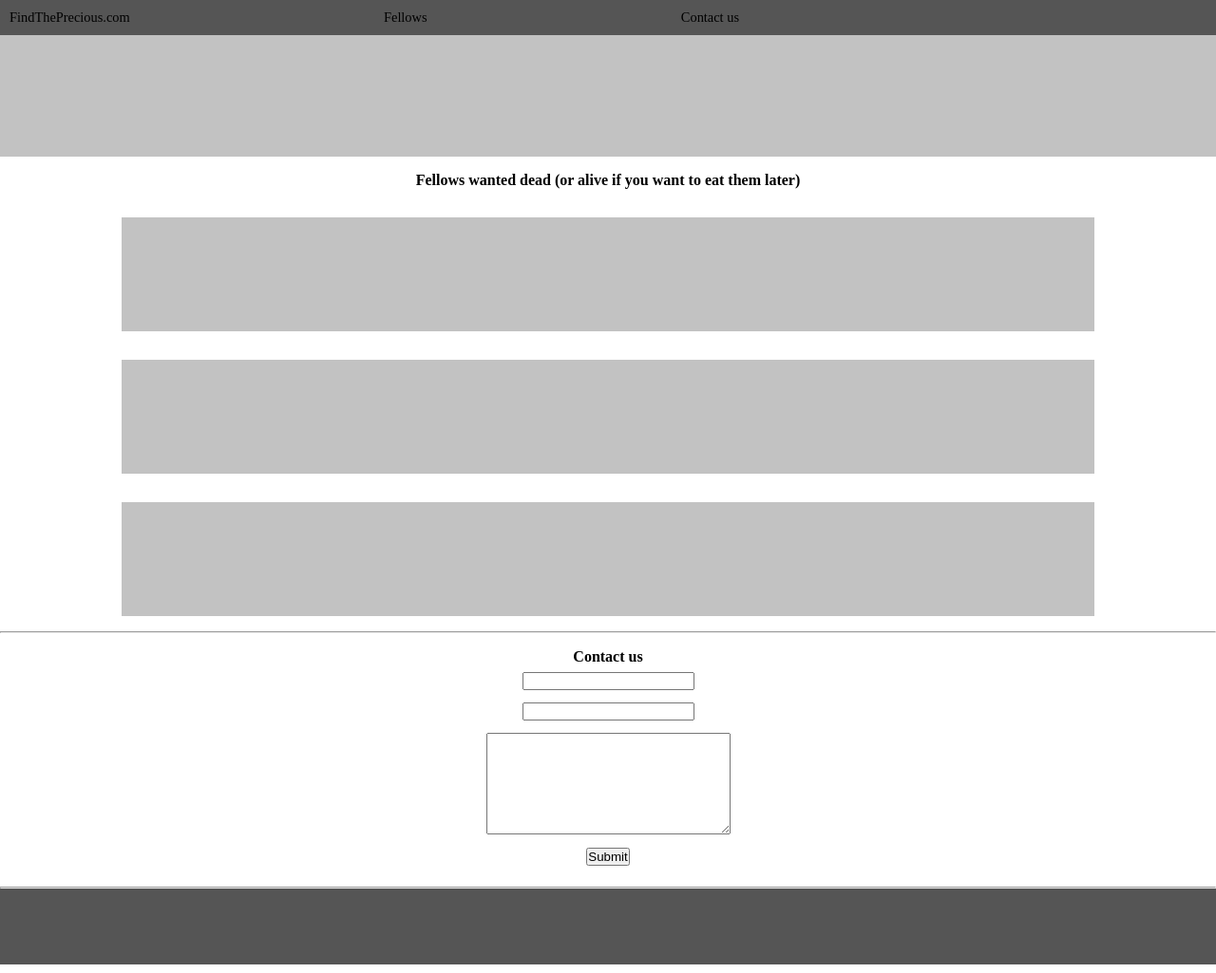
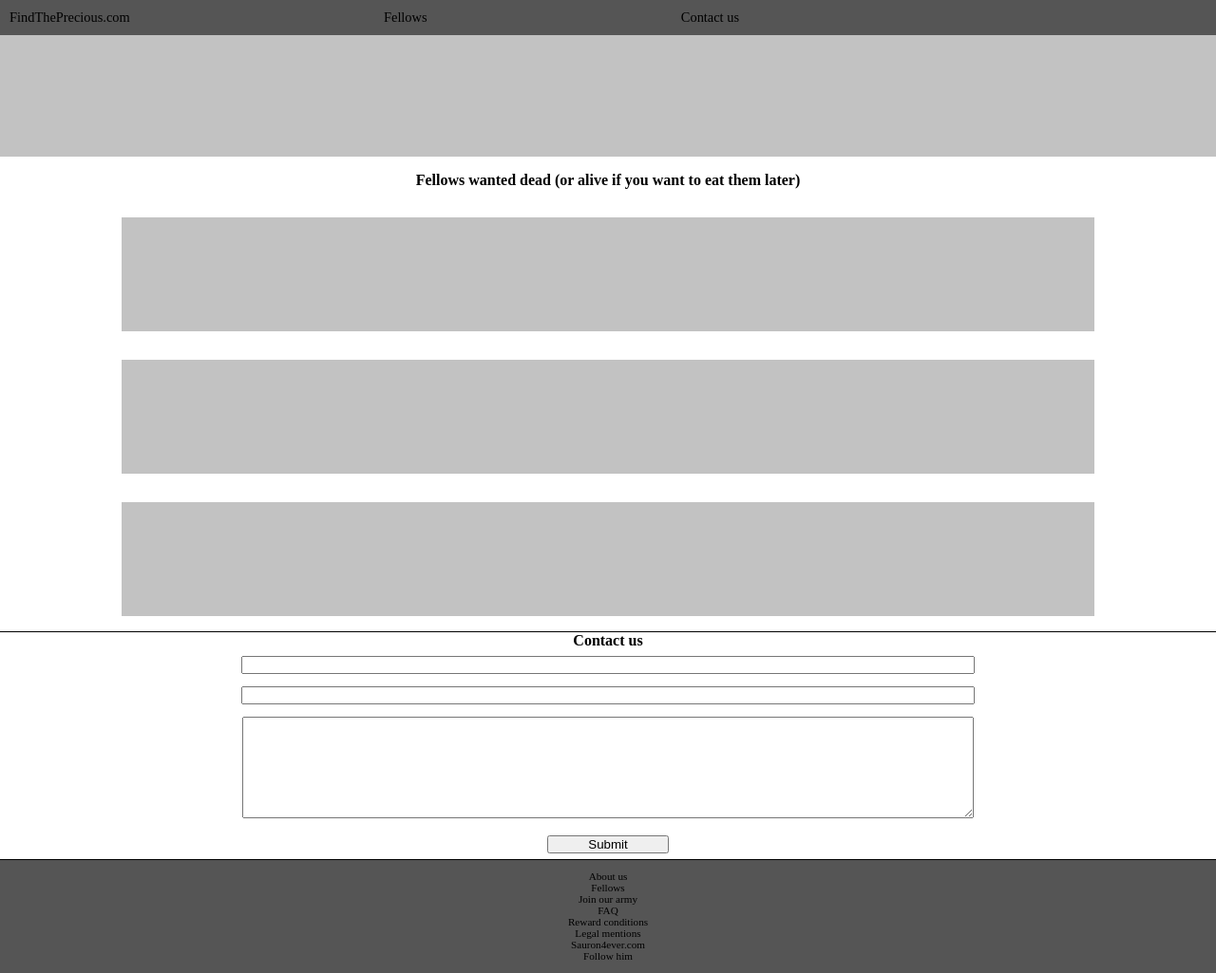
Before and after one commit to AlainD9/FindThatPrecious, a plain HTML site: page Integration/index.html in a window 1280 px wide. Shown: the whole page at 95% size. Drawn offline with Linux system fonts and the light colour scheme.

Commit message:
everything is done, except submit button that needs to be pushed to the right

```diff
--- a/Integration/index.html
+++ b/Integration/index.html
@@ -30,7 +30,6 @@
                 <li> <br> </li>
             </ul>
         </section>
-    <hr>
     </main>
     <form>
         <h2>
@@ -38,11 +37,20 @@
         </h2>
         <input type="text" id="name">
         <input type="email" id="email">
-        <textarea name="Message" id="message" cols="30" rows="7"></textarea>
+        <textarea name="Message" id="message" cols="30" rows="7"></textarea><br>
         <input type="submit">
-        <hr>
     </form>
     <footer>
+        <div class="footerDiv">
+            <a href="#">About us</a>
+            <a href="#">Fellows</a>
+            <a href="#">Join our army</a>
+            <a href="#">FAQ</a>
+            <a href="#">Reward conditions</a>
+            <a href="#">Legal mentions</a>
+            <a href="#">Sauron4ever.com</a>
+            <a href="#">Follow him</a>
+        </div>
     </footer>
 </body>
 </html>
--- a/Integration/style.css
+++ b/Integration/style.css
@@ -56,27 +56,36 @@ section ul li{
   background: rgb(194, 194, 194);
 }
 
-main hr {
-  margin: 1em 0;
-}
-
-body form{
-  display: flex;
+form{
+  margin-top: 1em;
+  border-top: 1px;
+  border-top-style: solid;
   flex-direction: column;
 }
 
-form{
+form input, textarea{
+  width: 60%;
+  margin: 0.5em auto;
 }
 
-form input, textarea{
-  margin: 0.5em auto;
+input[type=submit]{
+  width: 10%;
 }
+
 form hr{
   margin: 1em 0 0 0;
 }
 
-footer{
+body footer{
   background: rgb(85, 85, 85);
-  height: 5em;
+  border-top: 1px;
+  border-top-style: solid;
+}
+
+.footerDiv{
+  padding: 1em 0 1em 0;
   color: rgb(255, 255, 255);
+  display: flex;
+  flex-direction: column;
+  font-size: 0.7em;
 }
```
